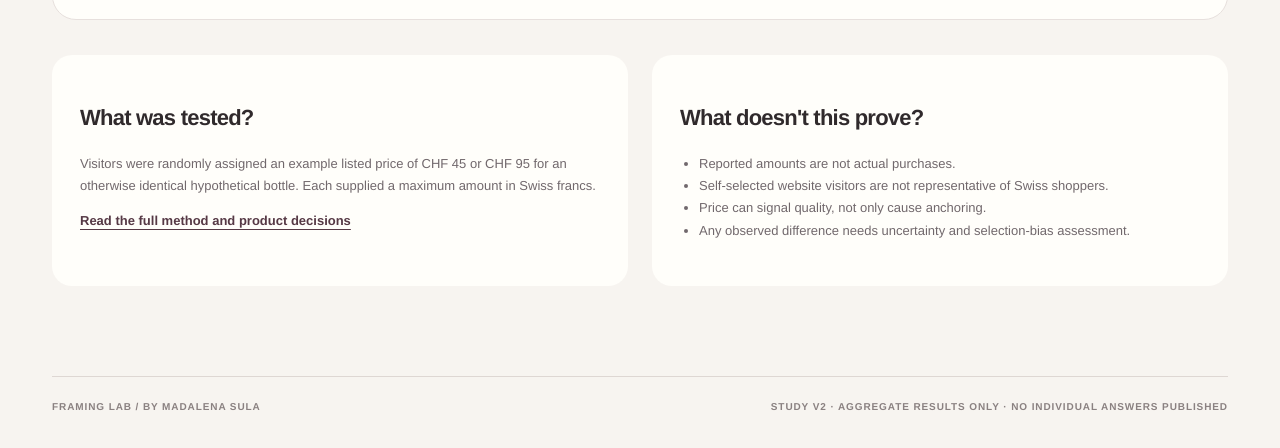
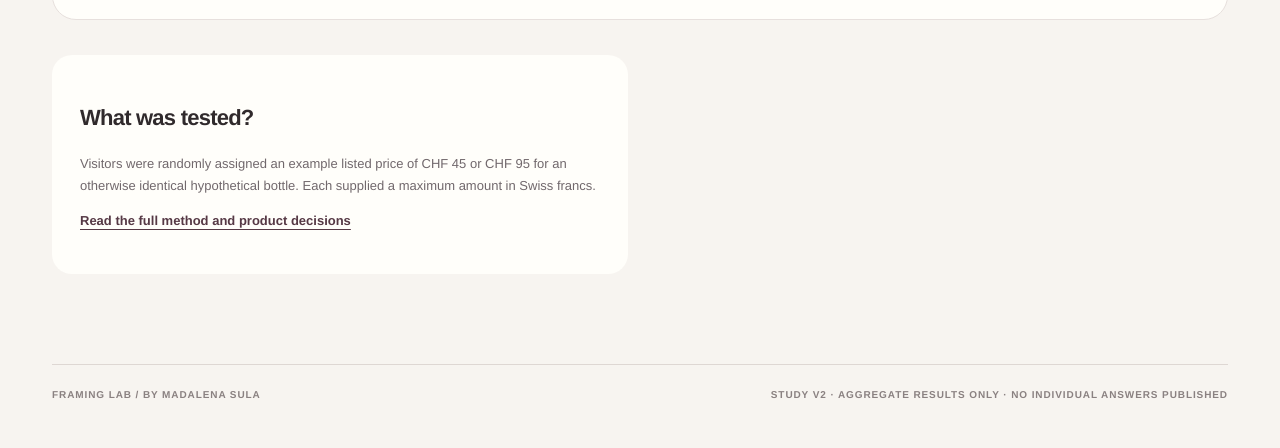
Before and after one commit to madalenasula/framing-lab, a website: page results.html in a window 1280 px wide. Shown: the part 750-1198 px from the top of the page. Drawn offline with Linux system fonts and the light colour scheme; no server answers.

Commit message:
Remove limitations section from results.html
Removed section detailing limitations of the test.

```diff
--- a/results.html
+++ b/results.html
@@ -84,15 +84,6 @@
           <p>Visitors were randomly assigned an example listed price of CHF 45 or CHF 95 for an otherwise identical hypothetical bottle. Each supplied a maximum amount in Swiss francs.</p>
           <p><a class="results-link" href="methodology.html">Read the full method and product decisions</a></p>
         </article>
-        <article>
-          <h3>What doesn't this prove?</h3>
-          <ul>
-            <li>Reported amounts are not actual purchases.</li>
-            <li>Self-selected website visitors are not representative of Swiss shoppers.</li>
-            <li>Price can signal quality, not only cause anchoring.</li>
-            <li>Any observed difference needs uncertainty and selection-bias assessment.</li>
-          </ul>
-        </article>
       </section>
     </main>
     <footer class="footer"><span>FRAMING LAB / BY MADALENA SULA</span><span>Study v2 · Aggregate results only · No individual answers published</span></footer>
```
